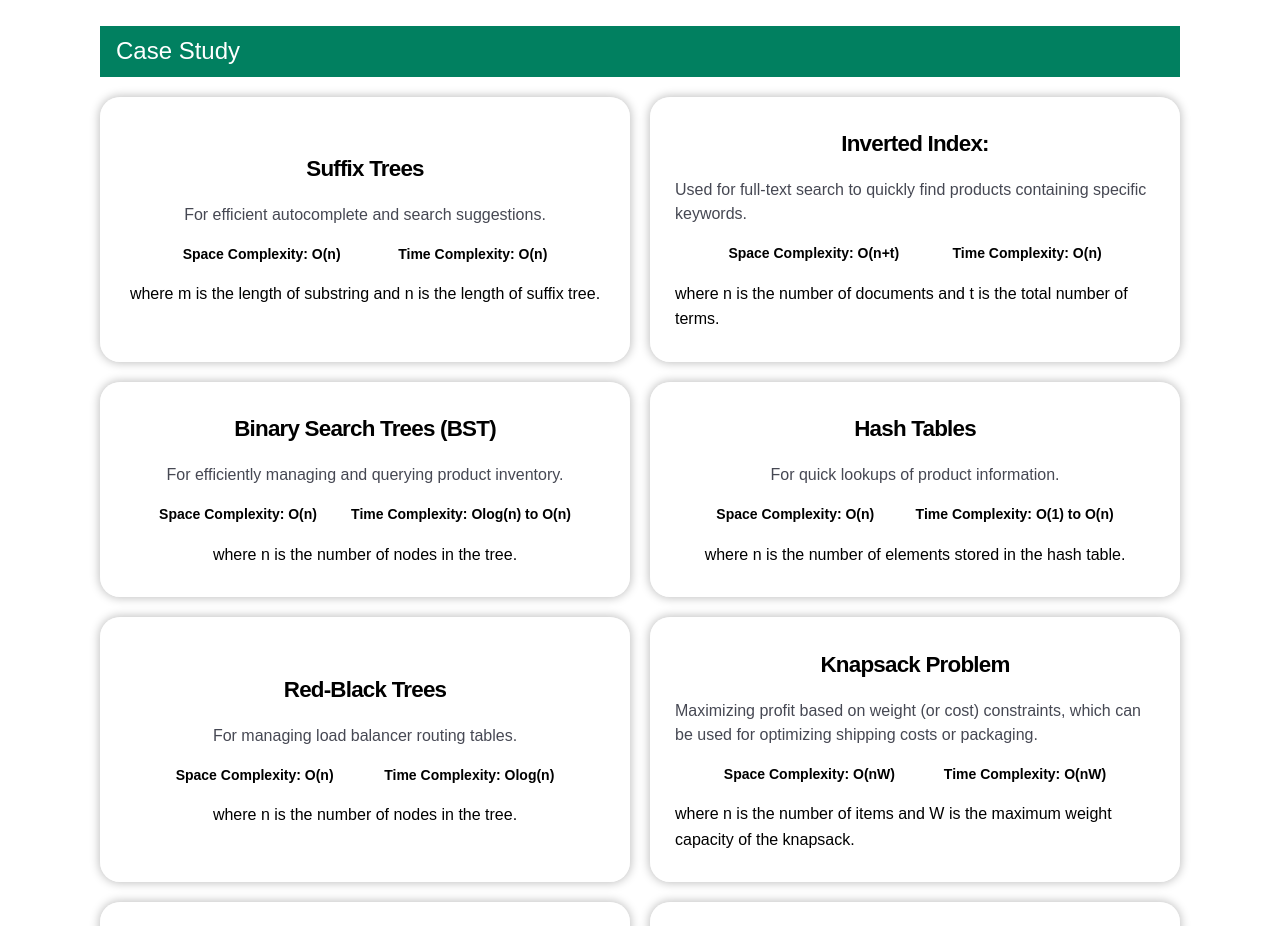
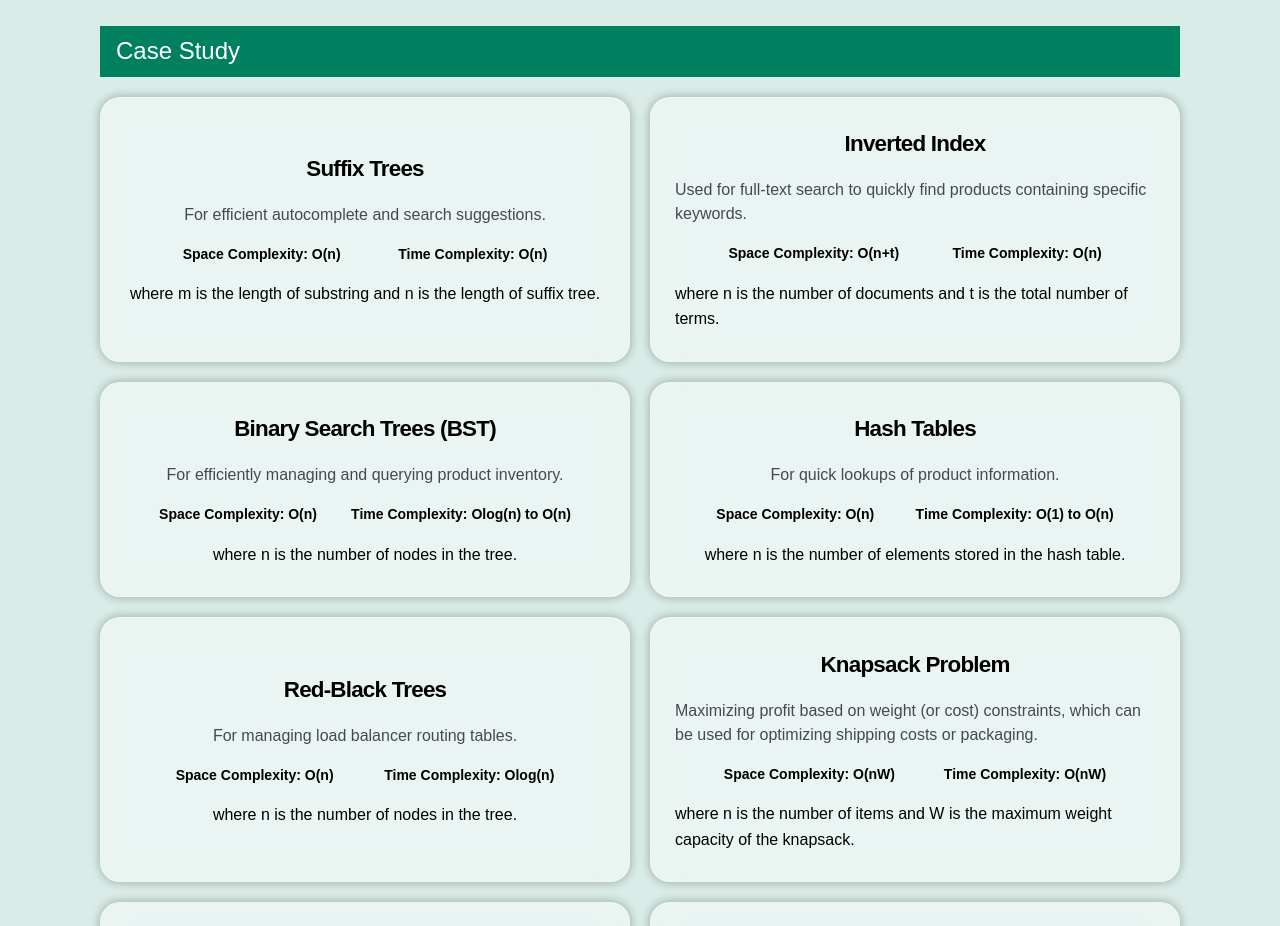
Before and after one commit to saurvkmr0/saurvkmr0.github.io, a plain HTML site: page index.html in a window 1280 px wide. Shown: the part 880-1806 px from the top of the page. Drawn offline with Linux system fonts and the light colour scheme.

Commit message:
some changes

```diff
--- a/index.html
+++ b/index.html
@@ -102,7 +102,7 @@
             </div>
 
             <div class="card">
-                <strong> Inverted Index:
+                <strong> Inverted Index
                 </strong>
                 <div class="card__body">
                     Used for full-text search to quickly find products containing specific keywords.
--- a/style.css
+++ b/style.css
@@ -12,6 +12,7 @@ html{
 body {
     font-family: Arial, sans-serif;
     line-height: 1.6;
+    background-color: rgba(1, 128, 96, 0.15);
 }
 
 .container {
```
